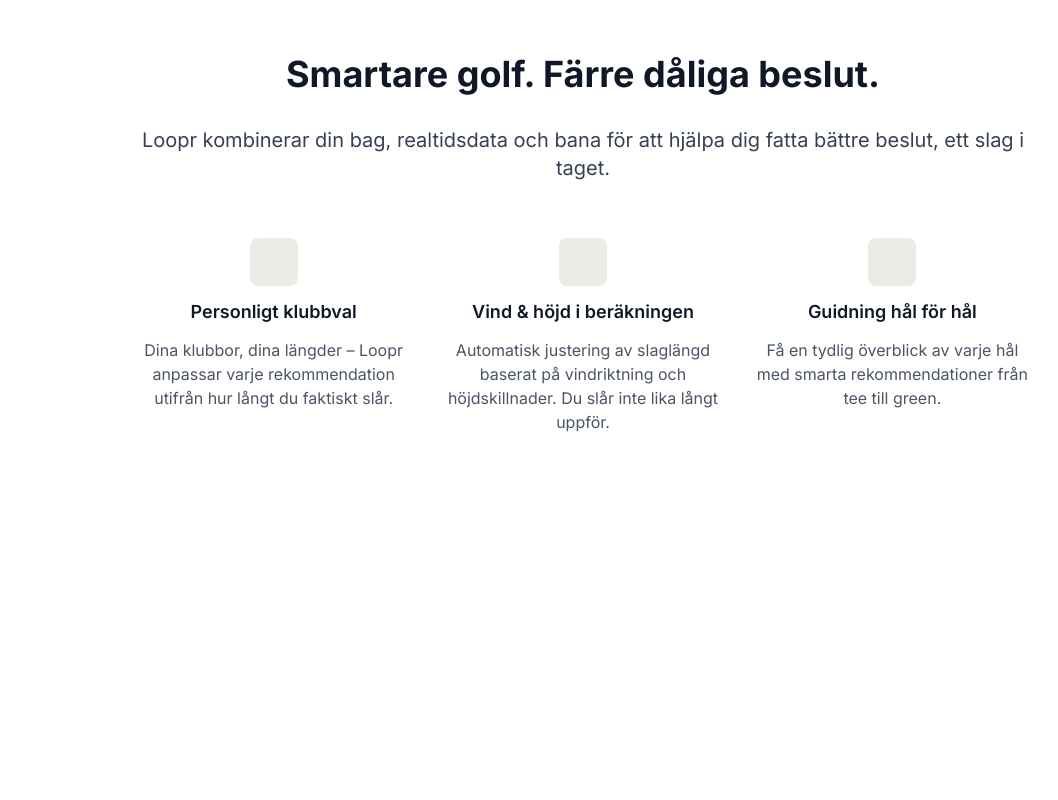
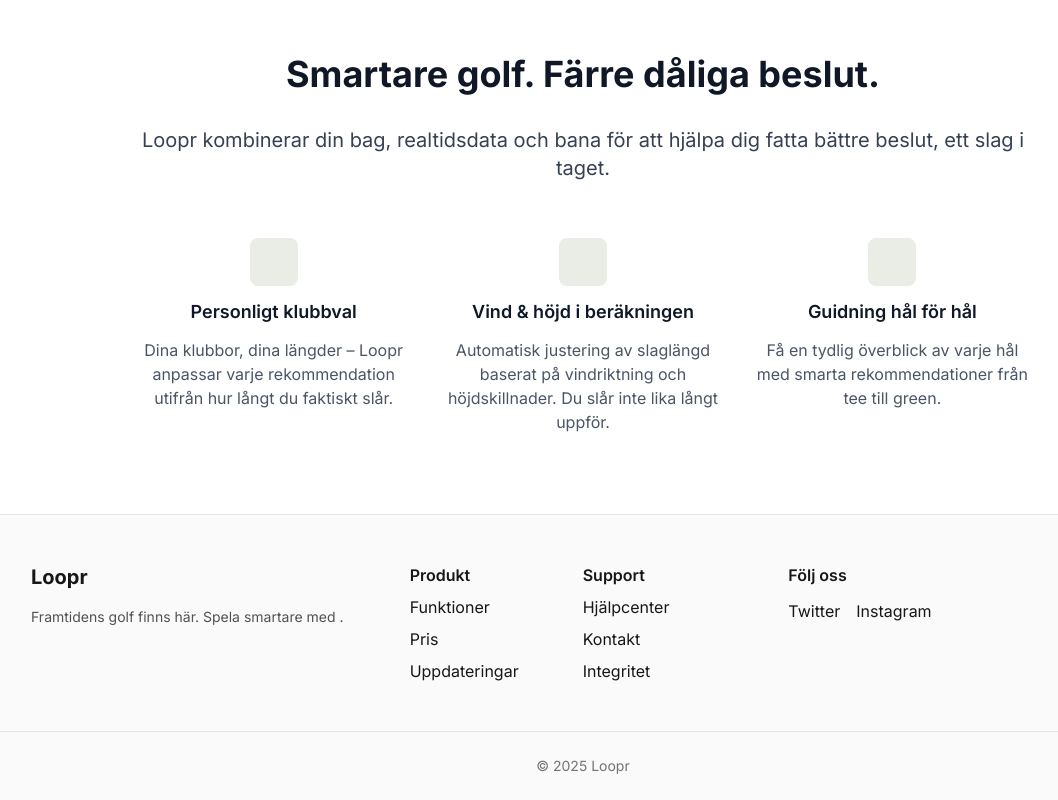
Before and after one commit to maxjvjohansson/loopr-web, a Next.js app: page / in a window 1280 px wide. Shown: the part 768-1568 px from the top of the page, without its empty margins (57-1115 px from the left). Before the commit the page ends 1282 px from the top, so only its background shows below. Built offline with nearby package versions, Linux system fonts and the light colour scheme; some icons are missing.

Commit message:
Add: Footer section with base styling

```diff
--- a/src/app/page.tsx
+++ b/src/app/page.tsx
@@ -1,4 +1,5 @@
 import FeatureSection from "@/components/FeatureSection/FeatureSection";
+import Footer from "@/components/Footer/Footer";
 import Hero from "@/components/Hero/Hero";
 
 export default function Home() {
@@ -6,6 +7,7 @@ export default function Home() {
     <>
       <Hero />
       <FeatureSection />
+      <Footer />
     </>
   );
 }
--- /dev/null
+++ b/src/components/Footer/Footer.tsx
@@ -0,0 +1,79 @@
+import Link from "next/link";
+
+export default function Footer() {
+  return (
+    <footer className="bg-neutral-50 border-t border-neutral-200">
+      <div className="max-w-6xl mx-auto px-6 py-12 grid gap-8 md:grid-cols-3">
+        <div className="space-y-4">
+          <h3 className="flex items-center gap-2 text-xl font-bold">Loopr</h3>
+          <p className="text-sm text-neutral-600">
+            Framtidens golf finns här. Spela smartare med .
+          </p>
+        </div>
+
+        <div className="flex gap-16">
+          <ul className="space-y-2">
+            <h4 className="font-semibold">Produkt</h4>
+            <li>
+              <Link href="/features" className="hover:underline transition">
+                Funktioner
+              </Link>
+            </li>
+            <li>
+              <Link href="/pricing" className="hover:underline transition">
+                Pris
+              </Link>
+            </li>
+            <li>
+              <Link href="/updates" className="hover:underline transition">
+                Uppdateringar
+              </Link>
+            </li>
+          </ul>
+          <ul className="space-y-2">
+            <h4 className="font-semibold">Support</h4>
+            <li>
+              <Link href="/help" className="hover:underline transition">
+                Hjälpcenter
+              </Link>
+            </li>
+            <li>
+              <Link href="/contact" className="hover:underline transition">
+                Kontakt
+              </Link>
+            </li>
+            <li>
+              <Link href="/privacy" className="hover:underline transition">
+                Integritet
+              </Link>
+            </li>
+          </ul>
+        </div>
+
+        <div className="space-y-3">
+          <h4 className="font-semibold">Följ oss</h4>
+          <div className="flex gap-4">
+            <Link
+              href="https://twitter.com"
+              target="_blank"
+              className="hover:underline transition"
+            >
+              Twitter
+            </Link>
+            <Link
+              href="https://instagram.com"
+              target="_blank"
+              className="hover:underline transition"
+            >
+              Instagram
+            </Link>
+          </div>
+        </div>
+      </div>
+
+      <div className="border-t border-neutral-200 py-6 text-center text-sm text-neutral-500">
+        © {new Date().getFullYear()} Loopr
+      </div>
+    </footer>
+  );
+}
```
